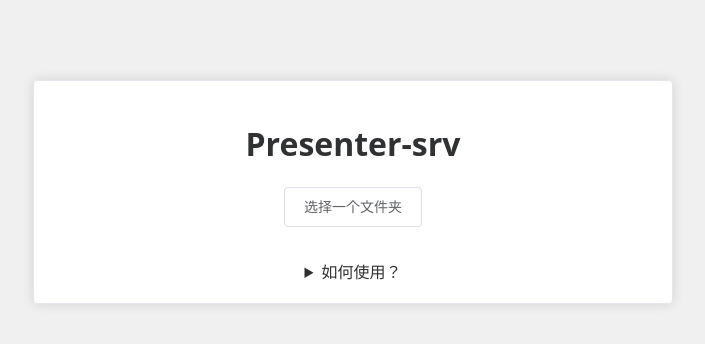
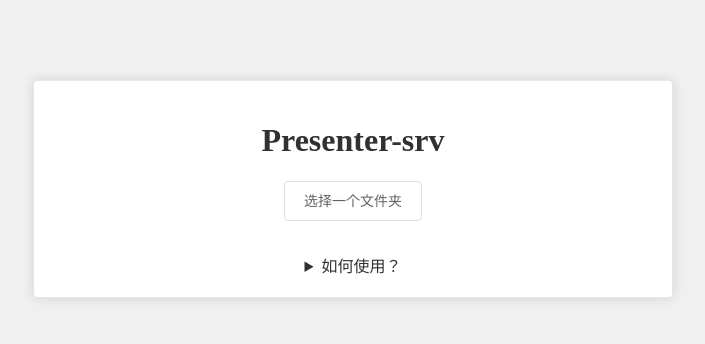
Before and after one commit to Mufanc/Presenter-srv, a Vue app: page / in a window 1280 px wide. Shown: the top 344 px of the page, without its empty margins (287-992 px from the left). Built offline with nearby package versions, Linux system fonts and the light colour scheme; no server answers.

Commit message:
refactor: no google fonts

```diff
--- a/index.html
+++ b/index.html
@@ -3,12 +3,6 @@
     <head>
         <meta charset="UTF-8" />
         <meta name="viewport" content="width=device-width, initial-scale=1.0" />
-        <link rel="preconnect" href="https://fonts.googleapis.com" />
-        <link rel="preconnect" href="https://fonts.gstatic.com" crossorigin />
-        <link
-            href="https://fonts.googleapis.com/css2?family=Noto+Serif+SC:wght@400;700&display=swap"
-            rel="stylesheet"
-        />
         <title>Presenter-srv</title>
     </head>
     <body>
--- a/src/App.vue
+++ b/src/App.vue
@@ -168,14 +168,16 @@
 
     // check Service Worker
     ;(async () => {
+        const key = 'no-auto-refresh'
+
         try {
             const resp = await fetch('https://service.worker/check')
             if (resp.status === 200 && resp.statusText === 'ACK') {
+                localStorage.removeItem(key)
                 return
             }
         } catch (err) {}
 
-        const key = 'no-auto-refresh'
         const refresh = !Boolean(localStorage.getItem(key))
 
         if (refresh) {
@@ -184,7 +186,6 @@
             return
         }
 
-        localStorage.removeItem(key)
         logE('Service Worker 不可用')
     })()
 }
@@ -224,7 +225,6 @@
 
 .title {
     text-align: center;
-    font-family: 'Noto Serif SC', system-ui;
 }
 
 .box {
--- a/src/service-worker.ts
+++ b/src/service-worker.ts
@@ -31,12 +31,12 @@
 
         case 'UNREGISTER':
             if (clients.delete(client.id)) {
-                console.log(`Client disconnected: ${client.id}`)
+                console.log(`client disconnected: ${client.id}`)
             }
             break
 
         default:
-            console.warn(`Unexpected message: ${method}`)
+            console.warn(`unexpected message: ${method}`)
             break
     }
 })
```
